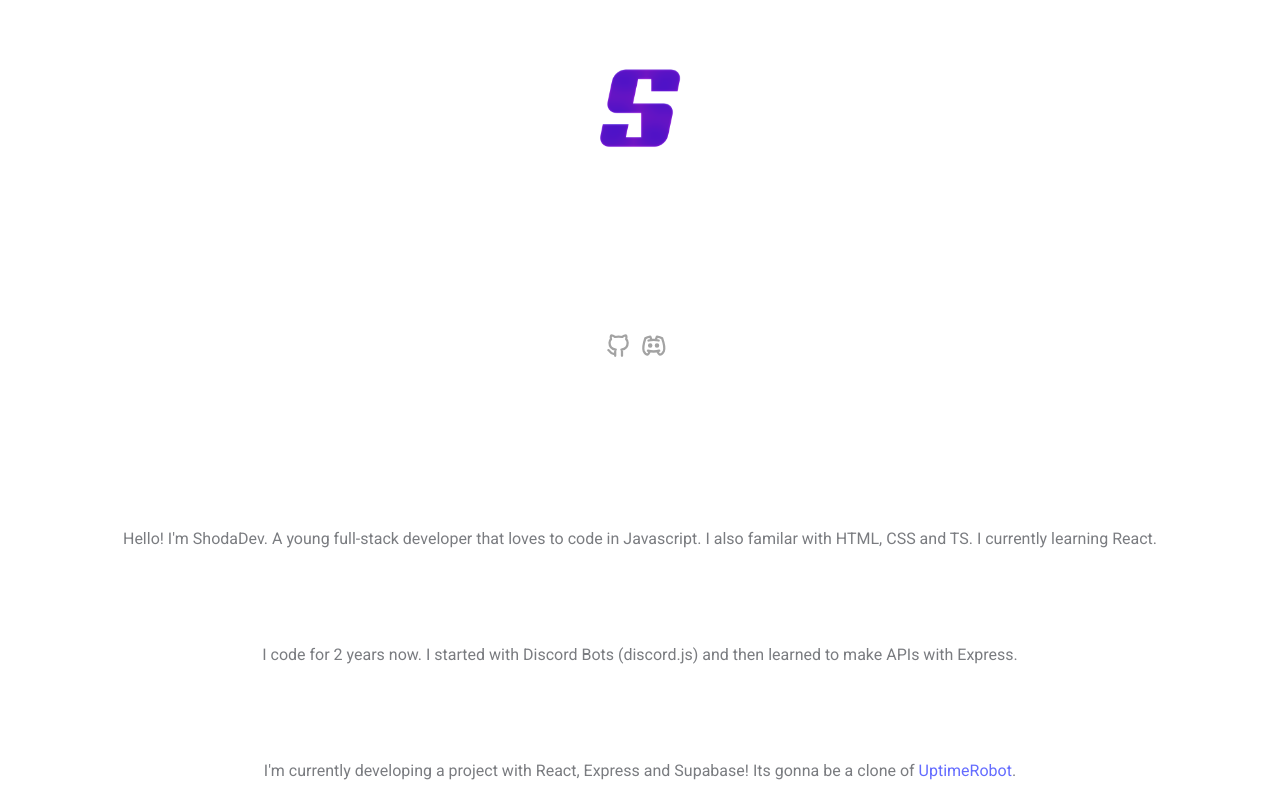
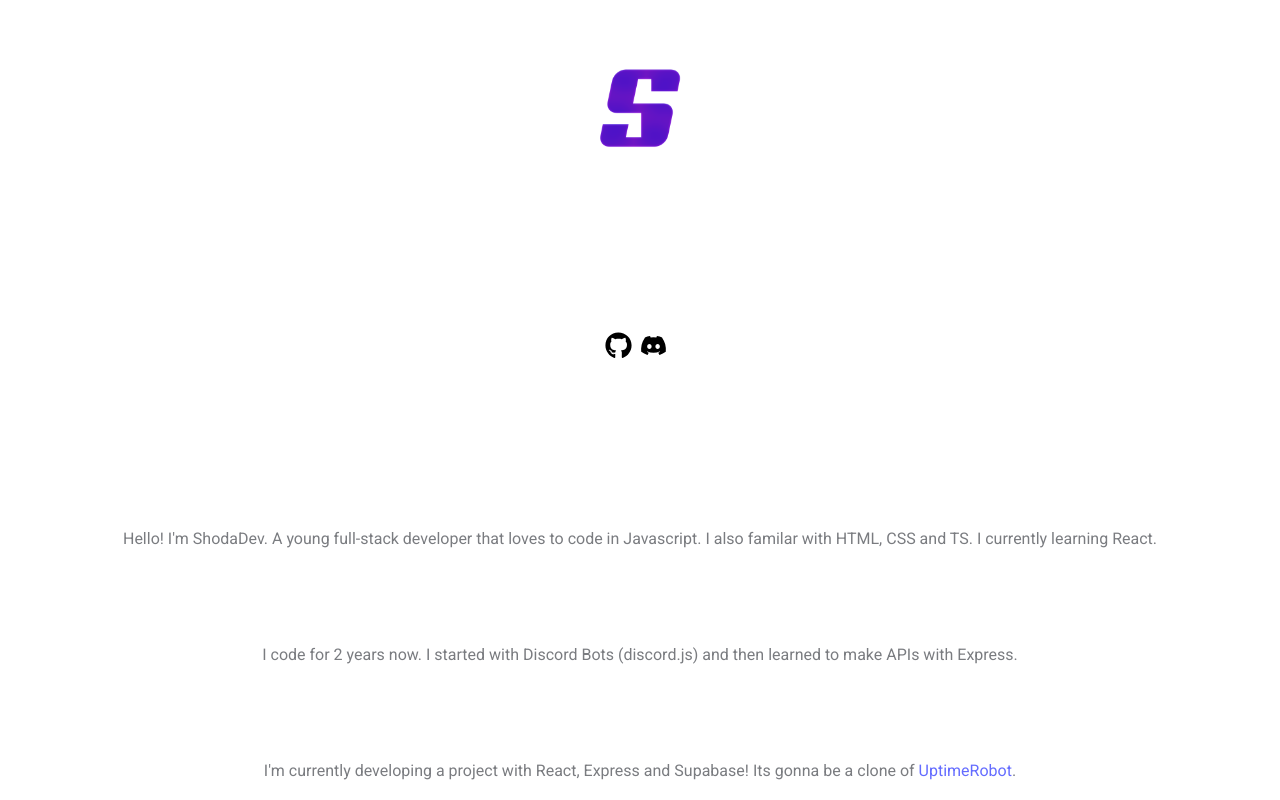
Before and after one commit to ShodaDev/portfolio-shodadev, a React (Vite) app: page / in a window 1280 px wide. Shown: the top 800 px of the page. Built offline with nearby package versions, Linux system fonts and the light colour scheme.

Commit message:
updated bg-color and dc & gh logos

```diff
--- a/src/index.css
+++ b/src/index.css
@@ -6,7 +6,7 @@
 
   color-scheme: light dark;
   color: rgba(255, 255, 255, 0.87);
-  background-color: #101214;
+  background-color: #161718;
 
   font-synthesis: none;
   text-rendering: optimizeLegibility;
--- a/src/routes/App.jsx
+++ b/src/routes/App.jsx
@@ -1,5 +1,7 @@
 import '../css/App.css';
 import logo from '../assets/logo.png';
+import GithubLogo from '../assets/GithubLogo.svg';
+import DiscordLogo from '../assets/DiscordLogo.svg';
 
 const App = () => {
   return (
@@ -7,21 +9,10 @@ const App = () => {
       <img className="logo" src={logo} alt="ShodaDev Logo" />
       <h1 className="color-white">I'm ShodaDev</h1>
       <a href="https://github.com/ShodaDev0081" target="_blank">
-        <svg xmlns="http://www.w3.org/2000/svg" class="icon icon-tabler icon-tabler-brand-github" width="24" height="24" viewBox="0 0 24 24" stroke-width="2" stroke="currentColor" fill="none" stroke-linecap="round" stroke-linejoin="round">
-          <path stroke="none" d="M0 0h24v24H0z" fill="none"></path>
-          <path d="M9 19c-4.3 1.4 -4.3 -2.5 -6 -3m12 5v-3.5c0 -1 .1 -1.4 -.5 -2c2.8 -.3 5.5 -1.4 5.5 -6a4.6 4.6 0 0 0 -1.3 -3.2a4.2 4.2 0 0 0 -.1 -3.2s-1.1 -.3 -3.5 1.3a12.3 12.3 0 0 0 -6.2 0c-2.4 -1.6 -3.5 -1.3 -3.5 -1.3a4.2 4.2 0 0 0 -.1 3.2a4.6 4.6 0 0 0 -1.3 3.2c0 4.6 2.7 5.7 5.5 6c-.6 .6 -.6 1.2 -.5 2v3.5"></path>
-        </svg>
+        <img className="icon" src={GithubLogo} alt="GithubLogo" />
       </a>
       <a href="https://discord.com/users/898285494373347379" target="_blank">
-        <svg xmlns="http://www.w3.org/2000/svg" class="icon icon-tabler icon-tabler-brand-discord" width="24" height="24" viewBox="0 0 24 24" stroke-width="2" stroke="currentColor" fill="none" stroke-linecap="round" stroke-linejoin="round">
-          <path stroke="none" d="M0 0h24v24H0z" fill="none"></path>
-          <circle cx="9" cy="12" r="1"></circle>
-          <circle cx="15" cy="12" r="1"></circle>
-          <path d="M7.5 7.5c3.5 -1 5.5 -1 9 0"></path>
-          <path d="M7 16.5c3.5 1 6.5 1 10 0"></path>
-          <path d="M15.5 17c0 1 1.5 3 2 3c1.5 0 2.833 -1.667 3.5 -3c.667 -1.667 .5 -5.833 -1.5 -11.5c-1.457 -1.015 -3 -1.34 -4.5 -1.5l-1 2.5"></path>
-          <path d="M8.5 17c0 1 -1.356 3 -1.832 3c-1.429 0 -2.698 -1.667 -3.333 -3c-.635 -1.667 -.476 -5.833 1.428 -11.5c1.388 -1.015 2.782 -1.34 4.237 -1.5l1 2.5"></path>
-        </svg>
+      <img className="icon" src={DiscordLogo} alt="DiscordLogo" />
       </a>
       <div style={{padding: 10}}>
         <h3 className="color-white">Student and Full-Stack Developer from Germany.</h3>
```
Also changed, not shown: src/assets/DiscordLogo.svg (added), src/assets/GithubLogo.svg (added).
